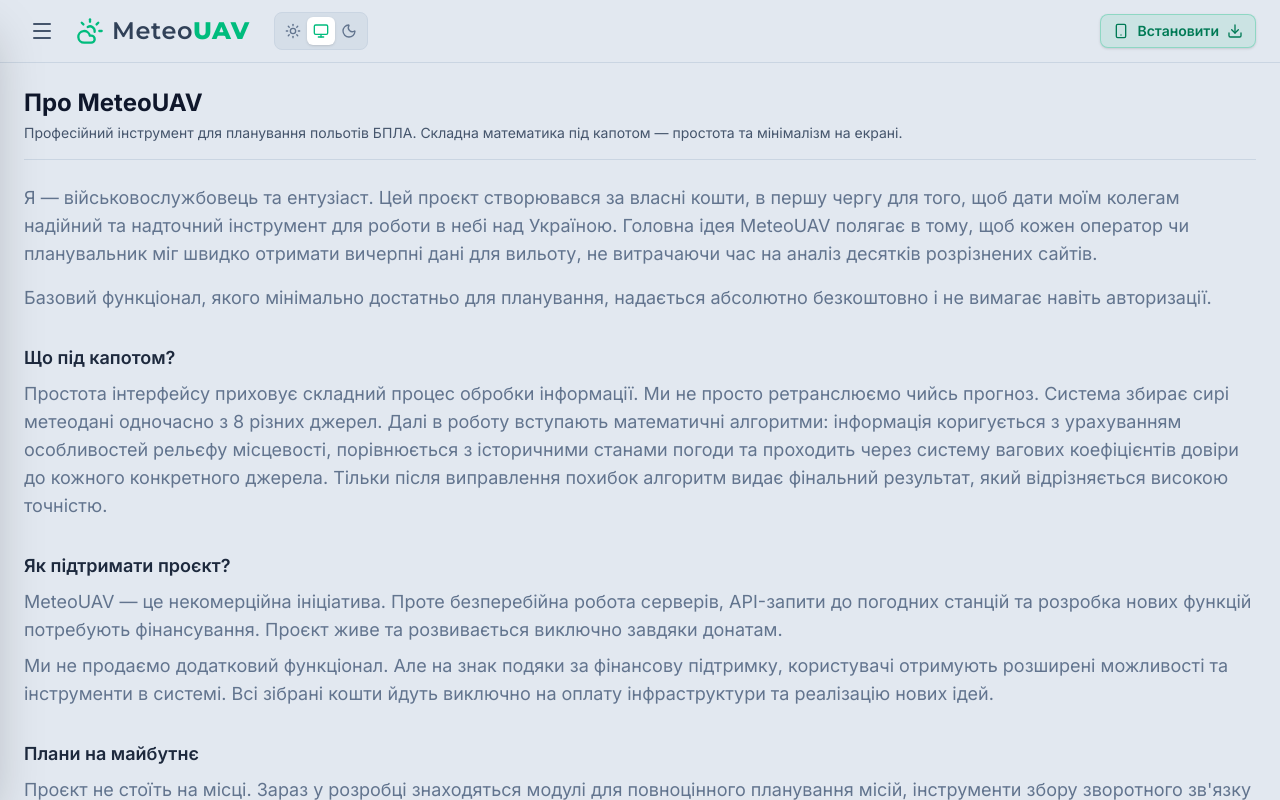
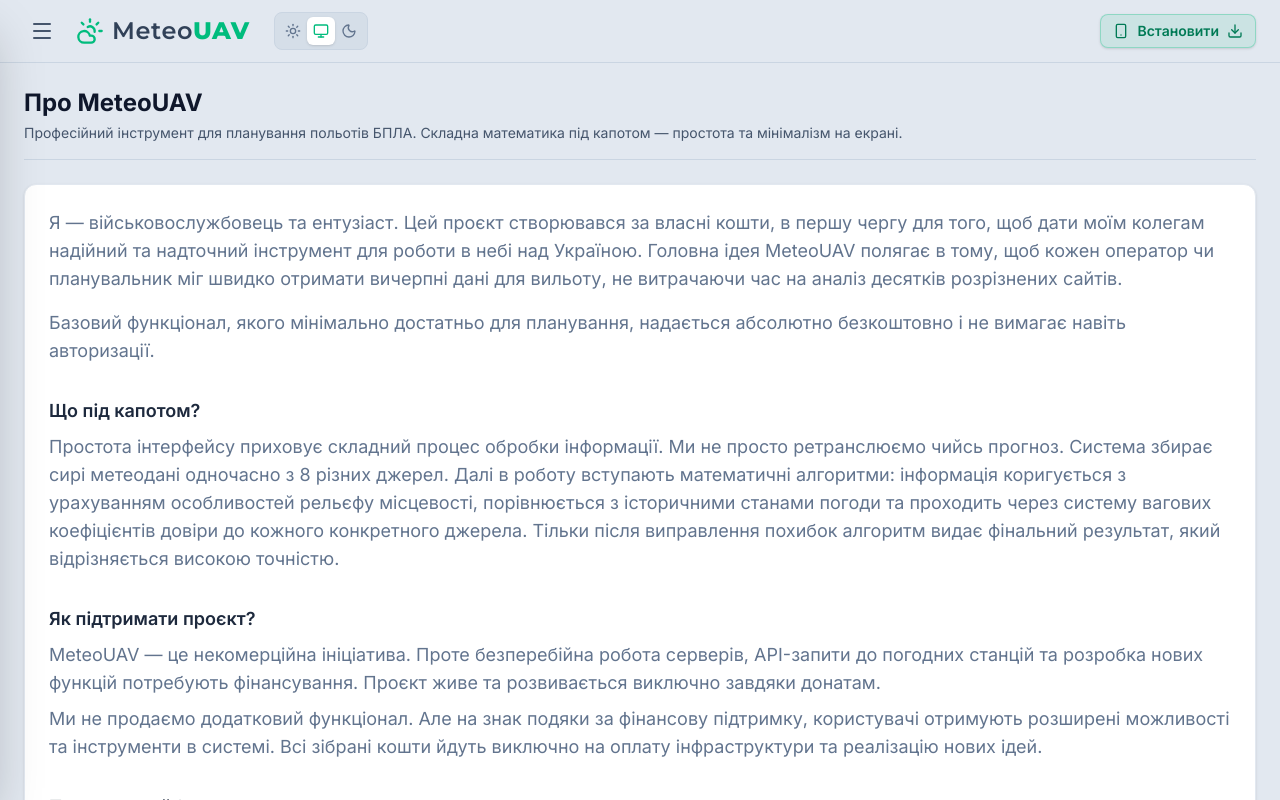
Before and after one commit to Glorentheaa/meteouav-com-ua, a React (Vite) app: page /about in a window 1280 px wide. Shown: the top 800 px of the page. Built offline with nearby package versions, Linux system fonts and the light colour scheme.

Commit message:
main_e-v1.9

```diff
--- a/src/About.tsx
+++ b/src/About.tsx
@@ -6,7 +6,8 @@ export const About: React.FC = () => (
       <h1 className="text-2xl font-bold text-slate-900 dark:text-white">Про MeteoUAV</h1>
       <p className="text-sm text-slate-600 dark:text-slate-400 mt-1">Професійний інструмент для планування польотів БПЛА. Складна математика під капотом — простота та мінімалізм на екрані.</p>
     </header>
-    <div className="flex flex-col space-y-8">
+    <div className="bg-white dark:bg-slate-900 border border-slate-200 dark:border-slate-800 p-6 rounded-xl shadow-sm dark:shadow-none">
+      <div className="flex flex-col space-y-8">
   {/* Вступна частина */}
   <div className="space-y-4">
     <p className="text-slate-500 dark:text-slate-400">
@@ -50,5 +51,6 @@ export const About: React.FC = () => (
     </p>
   </div>
 </div>
+    </div>
   </div>
 )
```
